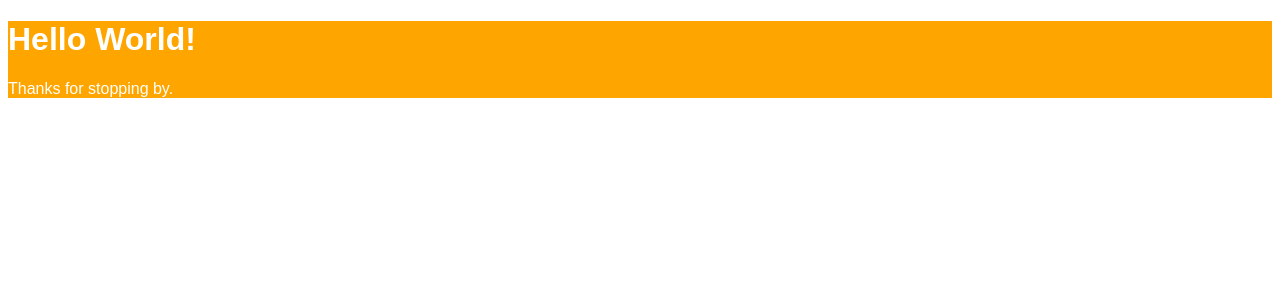
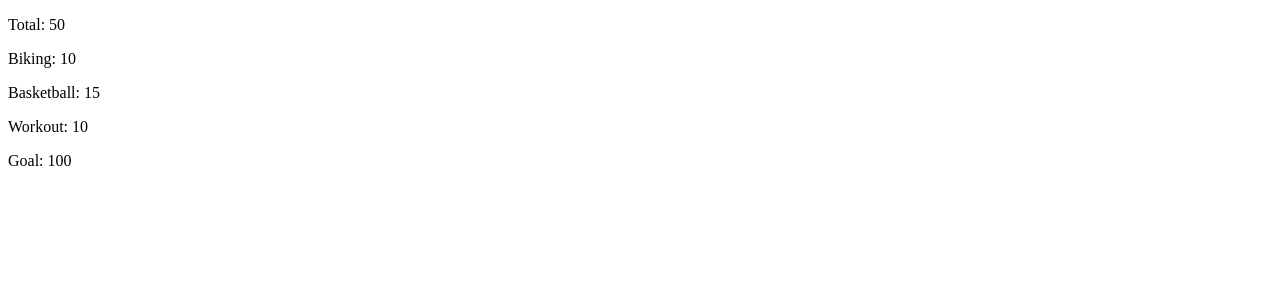
Before and after one commit to nsabahi/online-courses, a React (Create React App) app in the folder react-essential-training/react-intro/: page / in a window 1280 px wide. Shown: the top 300 px of the page. Built offline with nearby package versions, Linux system fonts and the light colour scheme.

Commit message:
Use Props to display data

```diff
--- a/react-essential-training/react-intro/src/index.js
+++ b/react-essential-training/react-intro/src/index.js
@@ -1,16 +1,44 @@
 import React from 'react'
 import ReactDOM from 'react-dom'
 
-var style = {
-  backgroundColor: 'orange',
-  color: 'white',
-  fontFamily: 'Arial',
+let exerciseData = {
+  total: 50,
+  biking: 10,
+  basketball: 15,
+  workout: 10,
+  goal: 100,
+}
+
+class ExerciseDayCounter extends React.Component {
+  render() {
+    return (
+      <section>
+        <div>
+          <p>Total: {this.props.total}</p>
+        </div>
+        <div>
+          <p>Biking: {this.props.biking}</p>
+        </div>
+        <div>
+          <p>Basketball: {this.props.basketball}</p>
+        </div>
+        <div>
+          <p>Workout: {this.props.workout}</p>
+        </div>
+        <div>
+          <p>Goal: {this.props.goal}</p>
+        </div>
+      </section>
+    )
+  }
 }
 
 ReactDOM.render(
-  <div style={style}>
-    <h1 id='heading-element'>Hello World!</h1>
-    <p>Thanks for stopping by.</p>
-  </div>,
+  <ExerciseDayCounter
+    total={exerciseData.total}
+    biking={exerciseData.biking}
+    basketball={exerciseData.basketball}
+    workout={exerciseData.workout}
+    goal={exerciseData.goal}/>,
   document.getElementById('root')
 )
```
